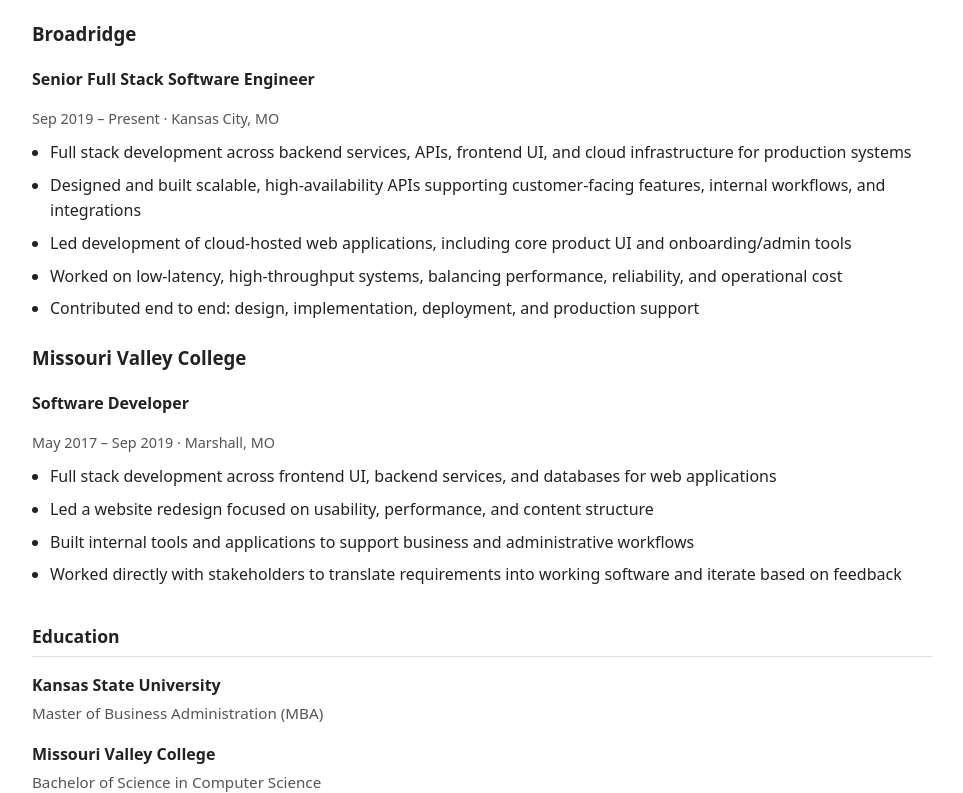
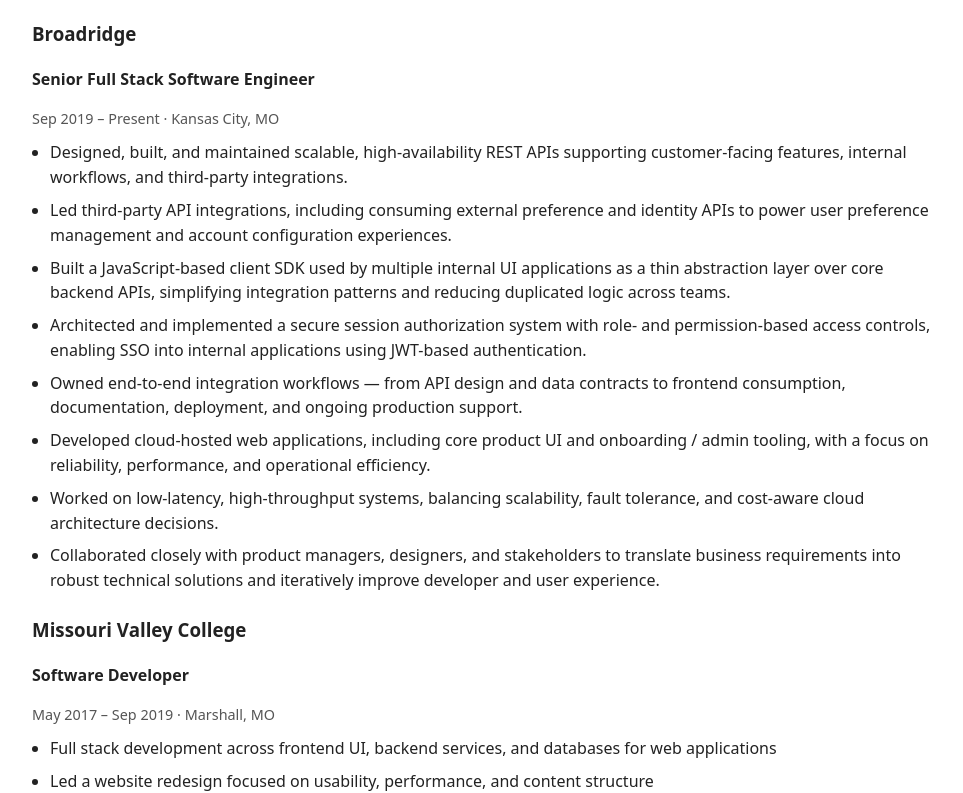
Before and after one commit to domtodorovic/domtodorovic.github.io, a plain HTML site: page index.html in a window 1280 px wide. Shown: the part 473-1266 px from the top of the page, without its empty margins (158-1121 px from the left). Drawn offline with Linux system fonts and the light colour scheme.

Commit message:
add relevant experience

```diff
--- a/index.html
+++ b/index.html
@@ -39,11 +39,41 @@
         <p class="role-title">Senior Full Stack Software Engineer</p>
         <p class="role-meta">Sep 2019 – Present · Kansas City, MO</p>
         <ul>
-          <li>Full stack development across backend services, APIs, frontend UI, and cloud infrastructure for production systems</li>
-          <li>Designed and built scalable, high-availability APIs supporting customer-facing features, internal workflows, and integrations</li>
-          <li>Led development of cloud-hosted web applications, including core product UI and onboarding/admin tools</li>
-          <li>Worked on low-latency, high-throughput systems, balancing performance, reliability, and operational cost</li>
-          <li>Contributed end to end: design, implementation, deployment, and production support</li>
+<li>
+      Designed, built, and maintained scalable, high-availability REST APIs supporting
+      customer-facing features, internal workflows, and third-party integrations.
+    </li>
+    <li>
+      Led third-party API integrations, including consuming external preference and identity
+      APIs to power user preference management and account configuration experiences.
+    </li>
+    <li>
+      Built a JavaScript-based client SDK used by multiple internal UI applications as a thin
+      abstraction layer over core backend APIs, simplifying integration patterns and reducing
+      duplicated logic across teams.
+    </li>
+    <li>
+      Architected and implemented a secure session authorization system with role- and
+      permission-based access controls, enabling SSO into internal applications using
+      JWT-based authentication.
+    </li>
+    <li>
+      Owned end-to-end integration workflows — from API design and data contracts to
+      frontend consumption, documentation, deployment, and ongoing production support.
+    </li>
+    <li>
+      Developed cloud-hosted web applications, including core product UI and onboarding /
+      admin tooling, with a focus on reliability, performance, and operational efficiency.
+    </li>
+    <li>
+      Worked on low-latency, high-throughput systems, balancing scalability, fault tolerance,
+      and cost-aware cloud architecture decisions.
+    </li>
+    <li>
+      Collaborated closely with product managers, designers, and stakeholders to translate
+      business requirements into robust technical solutions and iteratively improve developer
+      and user experience.
+    </li>
         </ul>
       </div>
 
```
